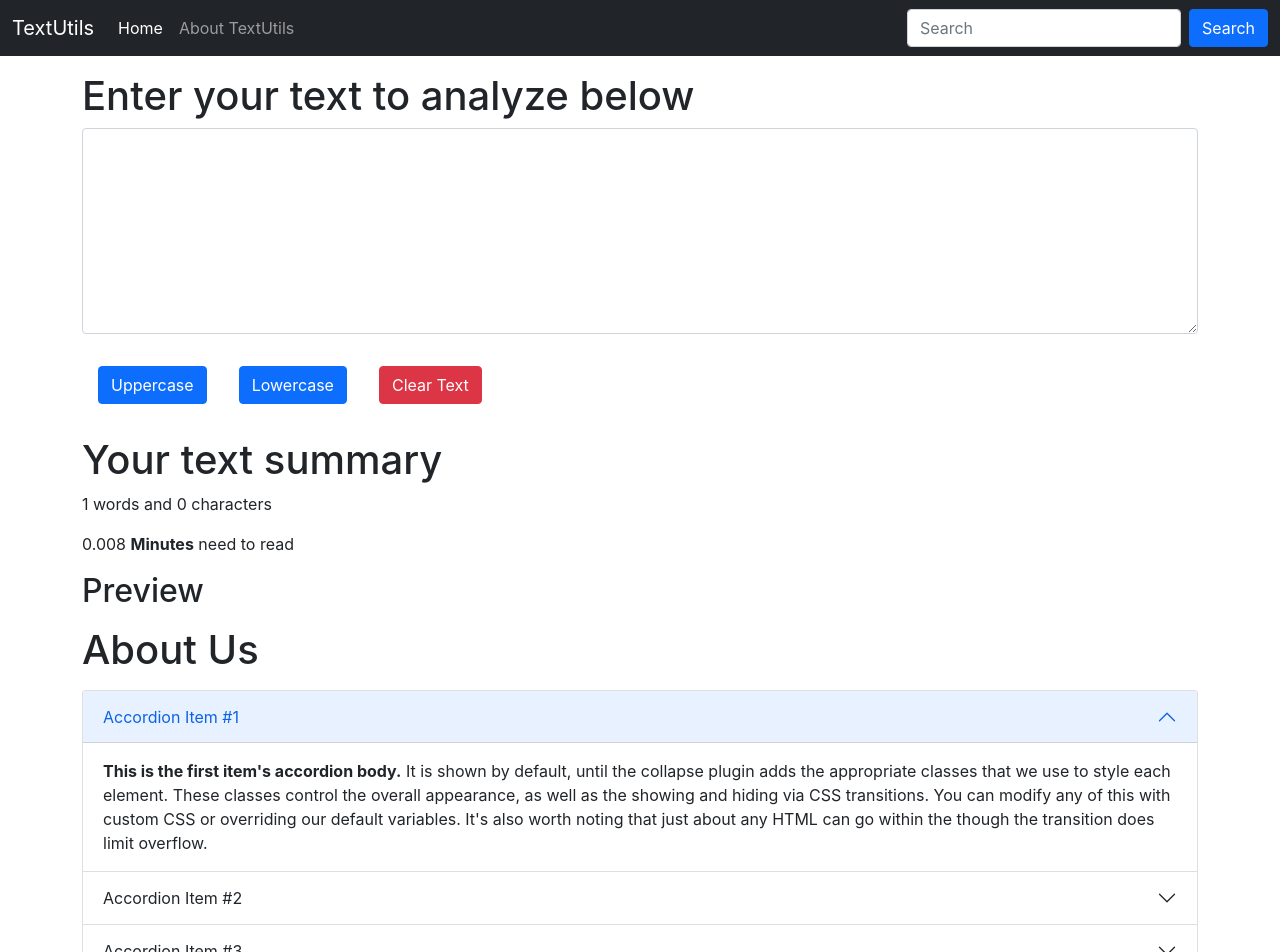
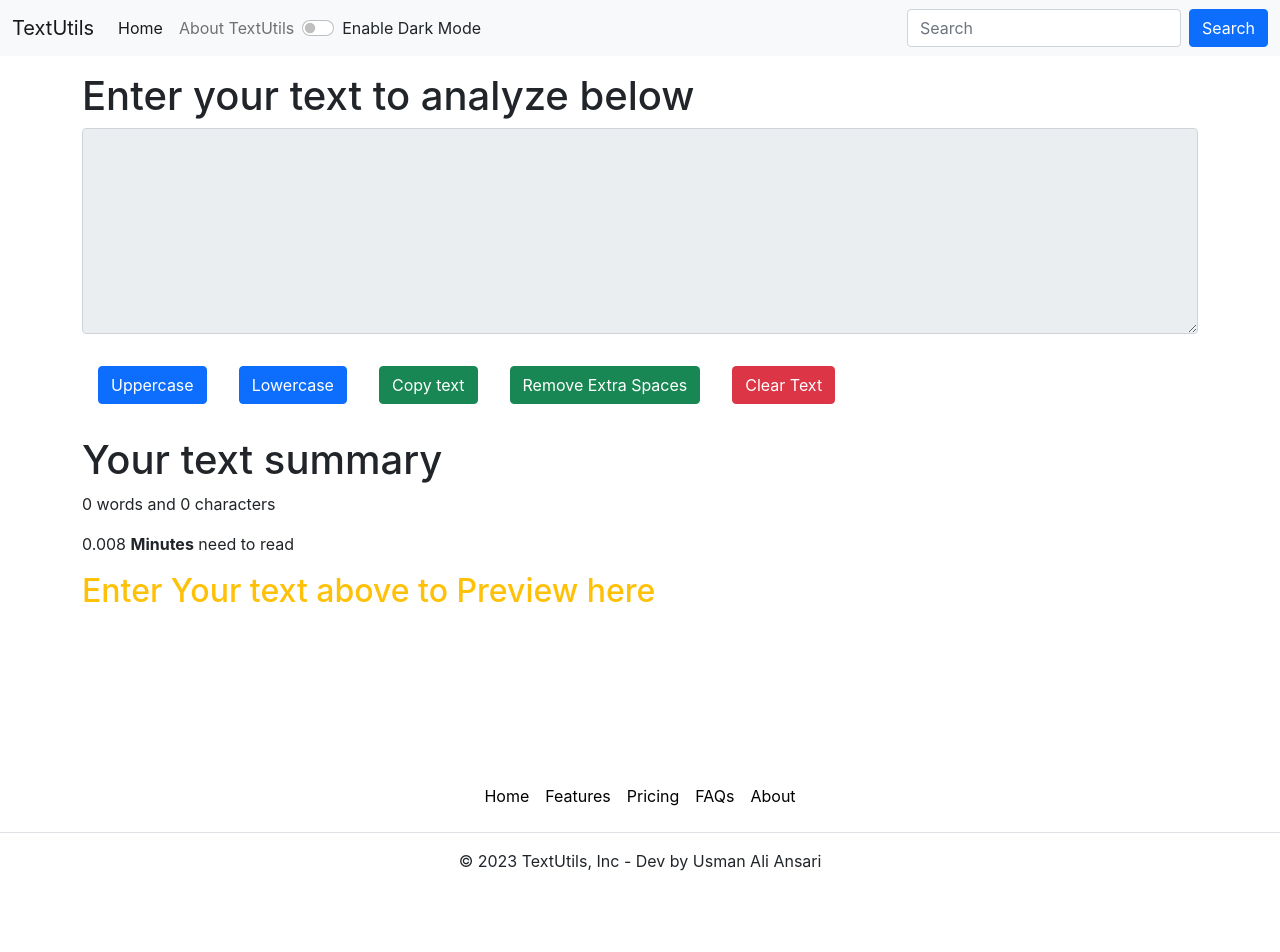
Before and after one commit to github-usman/web_dev, a React (Create React App) app in the folder ReactApps/textutils/: page / in a window 1280 px wide. Shown: the top 952 px of the page. After the commit the page ends 929 px from the top, so only its background shows below. Built offline with nearby package versions, Linux system fonts and the light colour scheme.

Commit message:
Dark mode for main page and ALERT messae has been appended

```diff
--- a/ReactApps/textutils/package.json
+++ b/ReactApps/textutils/package.json
@@ -6,9 +6,12 @@
     "@testing-library/jest-dom": "^5.17.0",
     "@testing-library/react": "^13.4.0",
     "@testing-library/user-event": "^13.5.0",
+    "nodemon": "^3.0.1",
     "react": "^18.2.0",
+    "react-copy-to-clipboard": "^5.1.0",
     "react-dom": "^18.2.0",
     "react-scripts": "5.0.1",
+    "styled-components": "^6.0.5",
     "web-vitals": "^2.1.4"
   },
   "scripts": {
--- a/ReactApps/textutils/public/index.html
+++ b/ReactApps/textutils/public/index.html
@@ -32,7 +32,7 @@
       work correctly both with client-side routing and a non-root public URL.
       Learn how to configure a non-root public URL by running `npm run build`.
     -->
-    <title>React App</title>
+    <title>TextUtils</title>
   </head>
   <body>
     <noscript>You need to enable JavaScript to run this app.</noscript>
--- a/ReactApps/textutils/src/App.jsx
+++ b/ReactApps/textutils/src/App.jsx
@@ -1,15 +1,68 @@
 import Navbar from './component/Navbar';
+import React,{useState} from 'react';
 import TextForm from './component/TextForm';
 import Footer from './component/Footer';
-import About from './component/About';
+import Alert from './component/Alert';
+// import About from './component/About';
+
 
 function App() {
+
+  const [mode, setMode] = useState("Enable Dark Mode");
+  const [alert, setAlert] = useState(null);
+
+  const showAlert =(message,type)=>{
+    setAlert({
+      msg:message,
+      type:type
+    })
+    setTimeout(() => {
+      setAlert(null);
+    }, 1500);
+  }
+
+  // setTimeout(
+  //   showAlert,3000
+  // );
+
+
+
+  const toggle =()=>{
+    if(mode === "Enable Dark Mode"){
+      setMode(
+        {
+          color:'light',
+          backgroundColor:'dark'
+        }
+      )
+      document.body.style.backgroundColor = '#3F2E3E';
+     document.body.style.color="white";
+      setMode('Enable Light Mode');
+      showAlert("Dark Activated","success ");
+    }else{
+
+      setMode(
+        {
+          color:'dark',
+          backgroundColor:'light'
+        }
+      )
+
+      document.body.style.backgroundColor = 'white';
+      document.body.style.color="black";
+
+      setMode('Enable Dark Mode');
+      showAlert("Light Activated","success ");
+    }
+  }
+
   return (
     <>
-     < Navbar  logo="TextUtils" home="Home" about="About TextUtils"/>
-     <TextForm heading="Enter your text to analyze below"/>
-     <About/>
-     <Footer/>
+     < Navbar mode={mode} toggle={toggle} logo="TextUtils" home="Home" about="About TextUtils"/>
+     <Alert alert={alert}/>
+     <TextForm mode={mode} showAlert={showAlert} heading="Enter your text to analyze below"/>
+     {/* <About/> */}
+     <Footer mode={mode}/>
 
     </>
 
--- /dev/null
+++ b/ReactApps/textutils/src/component/Alert.jsx
@@ -0,0 +1,18 @@
+import React from "react";
+
+function Alert(props) {
+
+   const capitalize = (message)=>{
+    const lower = message.toLowerCase();
+    return lower.charAt(0).toUpperCase()+lower.slice(1);
+   }
+  return (
+
+      props.alert && <div className={`alert alert-${props.alert.type} alert-dismissible fade show `} role="alert">
+       <strong>{capitalize(props.alert.type)}</strong>{props.alert.msg}
+      </div>
+
+  );
+}
+
+export default Alert;
--- a/ReactApps/textutils/src/component/Footer.css
+++ b/ReactApps/textutils/src/component/Footer.css
@@ -1,4 +1,16 @@
 .body{
     margin-top: 150px;
-    margin-bottom: 50px;
+    margin-bottom: 10px;
 }
+
+.body_footer_li_white{
+
+    color: white;
+
+}
+
+.body_footer_li_black{
+
+    color: black;
+
+}
--- a/ReactApps/textutils/src/component/Footer.jsx
+++ b/ReactApps/textutils/src/component/Footer.jsx
@@ -1,39 +1,39 @@
 import React from "react";
 import './Footer.css';
 
-export default function Footer() {
+export default function Footer(props) {
   return (
     <>
-      <div className="body" >
-        <footer className="py-3 my-4">
-          <ul className="nav justify-content-center border-bottom pb-3 mb-3">
+      <div className="body ">
+        <footer className="py-3 my-4 ">
+          <ul className="nav justify-content-center border-bottom pb-3 mb-3 ">
             <li className="nav-item">
-              <a href="/" className="nav-link px-2 text-muted">
+              <a href="/" className={`nav-link px-2 ${ props.mode==='Enable Dark Mode'?'body_footer_li_black':'body_footer_li_white'} `}>
                 Home
               </a>
             </li>
             <li className="nav-item">
-              <a href="/" className="nav-link px-2 text-muted">
+              <a href="/" className={`nav-link px-2 ${ props.mode==='Enable Dark Mode'?'body_footer_li_black':'body_footer_li_white'} `}>
                 Features
               </a>
             </li>
             <li className="nav-item">
-              <a href="/" className="nav-link px-2 text-muted">
+              <a href="/" className={`nav-link px-2 ${ props.mode==='Enable Dark Mode'?'body_footer_li_black':'body_footer_li_white'} `}>
                 Pricing
               </a>
             </li>
             <li className="nav-item">
-              <a href="/" className="nav-link px-2 text-muted">
+              <a href="/" className={`nav-link px-2 ${ props.mode==='Enable Dark Mode'?'body_footer_li_black':'body_footer_li_white'} `}>
                 FAQs
               </a>
             </li>
             <li className="nav-item">
-              <a href="/" className="nav-link px-2 text-muted">
+              <a href="/" className={`nav-link px-2 ${ props.mode==='Enable Dark Mode'?'body_footer_li_black':'body_footer_li_white'} `}>
                 About
               </a>
             </li>
           </ul>
-          <p className="text-center text-muted">
+          <p className="text-center">
             © {new Date().getFullYear()} TextUtils, Inc - Dev by Usman Ali
             Ansari
           </p>
--- a/ReactApps/textutils/src/component/Navbar.jsx
+++ b/ReactApps/textutils/src/component/Navbar.jsx
@@ -1,10 +1,14 @@
 import React from "react";
-import PropTypes from 'prop-types';
+import PropTypes from "prop-types";
+
 
 export default function Navbar(props) {
+
+
+
   return (
     <>
-      <nav className="navbar navbar-expand-lg navbar-dark bg-dark">
+      <nav className={`navbar navbar-expand-lg navbar-${(props.mode === 'Enable Dark Mode'?'light':'dark')} bg-${(props.mode === 'Enable Dark Mode'?'light':'dark')}`}>
         <div className="container-fluid">
           <a className="navbar-brand" href="/">
             {props.logo}
@@ -20,6 +24,7 @@ export default function Navbar(props) {
           >
             <span className="navbar-toggler-icon"></span>
           </button>
+
           <div className="collapse navbar-collapse" id="navbarSupportedContent">
             <ul className="navbar-nav me-auto mb-2 mb-lg-0">
               <li className="nav-item">
@@ -32,6 +37,20 @@ export default function Navbar(props) {
                   {props.about}
                 </a>
               </li>
+
+              {/* dark mode  */}
+              <div className={`form-check form-switch my-2 mx-20 text-${props.mode==='Enable Dark Mode'?'dark':'light'}`} >
+                <input
+                  className="form-check-input"
+                  type="checkbox"
+                  role="switch"
+                  id="flexSwitchCheckDefault"
+                  onClick={props.toggle}
+                />
+                <label className="form-check-label" htmlFor="flexSwitchCheckDefault">
+                  {props.mode}
+                </label>
+              </div>
             </ul>
             <form className="d-flex">
               <input
@@ -40,6 +59,7 @@ export default function Navbar(props) {
                 placeholder="Search"
                 aria-label="Search"
               />
+
               <button className="btn btn-primary" type="submit">
                 Search
               </button>
@@ -48,17 +68,16 @@ export default function Navbar(props) {
         </div>
       </nav>
     </>
-  )
+  );
 }
 
 Navbar.propTypes = {
-  logo:PropTypes.string.isRequired,
-  home:PropTypes.string,
-  about:PropTypes.string
-
-}
+  logo: PropTypes.string.isRequired,
+  home: PropTypes.string,
+  about: PropTypes.string,
+};
 
 Navbar.defaultProps = {
-  logo:"Set logo Title",
-  home:"Home text here"
-}
+  logo: "Set logo Title",
+  home: "Home text here",
+};
--- /dev/null
+++ b/ReactApps/textutils/src/component/TextForm.css
@@ -0,0 +1,11 @@
+
+
+.textarea_bg_dark{
+    background-color: #15202B !important;
+    color: rgb(182, 182, 163) !important;
+}
+
+.textarea_bg_light{
+    background-color: #ebeef1  !important;
+    color: rgb(5, 5, 5) !important;
+}
--- a/ReactApps/textutils/src/component/TextForm.jsx
+++ b/ReactApps/textutils/src/component/TextForm.jsx
@@ -1,4 +1,6 @@
 import React, { useState } from "react";
+import copy from "copy-to-clipboard";
+import './TextForm.css';
 
 export default function TextForm(props) {
   const [text, setText] = useState("");
@@ -7,15 +9,53 @@ export default function TextForm(props) {
 
   const handleUpClick = () => {
     setText(text.toUpperCase());
+   props.showAlert("Converted to Uppercase","success ");
   };
 
   const handleLoClick = () => {
     setText(text.toLowerCase());
+    props.showAlert("Converted to Lowercase","success ");
   };
 
   const handleClearClick = () => {
     setText("");
+    props.showAlert("Text cleared","success ");
   };
+
+  const handleCopyClick = () => {
+     const newText = document.getElementById("myBox");
+     newText.select();
+    copy(text);
+    props.showAlert("Text has been copied to Clipboard","success ");
+
+  };
+// for remove bugg word count
+   let testText = text.split(/[ ]+/);
+   testText = testText.join(" ");
+   let valueCheck = 1;
+   if (testText.length === 0){
+    valueCheck = 0;
+   }
+    else if(testText === " "){
+     valueCheck = 0;
+   }else{
+    if(testText.substring(testText.length-1,testText.length) === " "){
+        valueCheck = testText.split(" ").length-1;
+    }else{
+        valueCheck = testText.split(" ").length;
+    }
+
+   }
+
+
+// end logic of word count
+  const handleRemoveSpaceClick = () => {
+    let newtext = text.split(/[ ]+/);
+    setText(newtext.join(" "));
+    props.showAlert("Extra Spaces has been Removed","success ");
+
+ };
+
 
   const handleOnChange = (event) => {
     setText(event.target.value);
@@ -23,13 +63,13 @@ export default function TextForm(props) {
 
   return (
     <>
-      <div className="container my-3">
+      <div className={`container my-3 `}>
         <h1>{props.heading} </h1>
-        <div className="mb-3">
+        <div className="mb-3 ">
           <textarea
             id="myBox"
             rows="8"
-            className="form-control"
+            className={`form-control ${(props.mode === 'Enable Dark Mode'?'textarea_bg_light':'textarea_bg_dark')}`}
             value={text}
             onChange={handleOnChange}
           ></textarea>
@@ -40,17 +80,24 @@ export default function TextForm(props) {
         <button className="btn btn-primary my-3 mx-3" onClick={handleLoClick}>
           Lowercase
         </button>
+        <button className="btn btn-success my-3 mx-3" onClick={handleCopyClick}>
+          Copy text
+        </button>
+        <button className="btn btn-success my-3 mx-3" onClick={handleRemoveSpaceClick}>
+          Remove Extra Spaces
+        </button>
         <button className="btn btn-danger my-3 mx-3" onClick={handleClearClick}>
           Clear Text
         </button>
+
       </div>
-      <div className="container my-3">
+      <div className={`container my-3 `}>
         <h1>Your text summary</h1>
-        <p>{text.split(" ").length} words and {text.length} characters</p>
+        <p>{valueCheck} words and {text.length} characters</p>
         <p>{((text.split(" ").length)*(0.008)).toFixed(3)}  <strong>Minutes</strong> need to read</p>
       </div>
       <div className="container my-3">
-        <h2>Preview</h2>
+        <h2 className="text-warning">{text.length>0?'Preview':'Enter Your text above to Preview here'}</h2>
         <p>{text}</p>
       </div>
     </>
```
Also changed, not shown: 1 other file (tests, documents, lock files or other folders).
